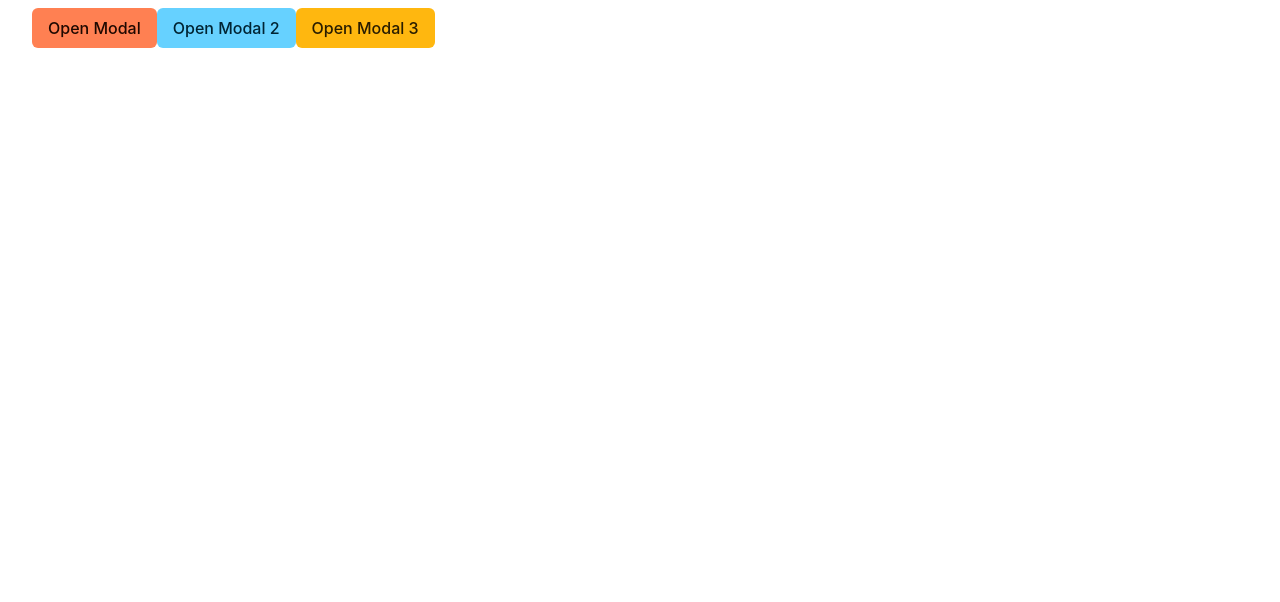
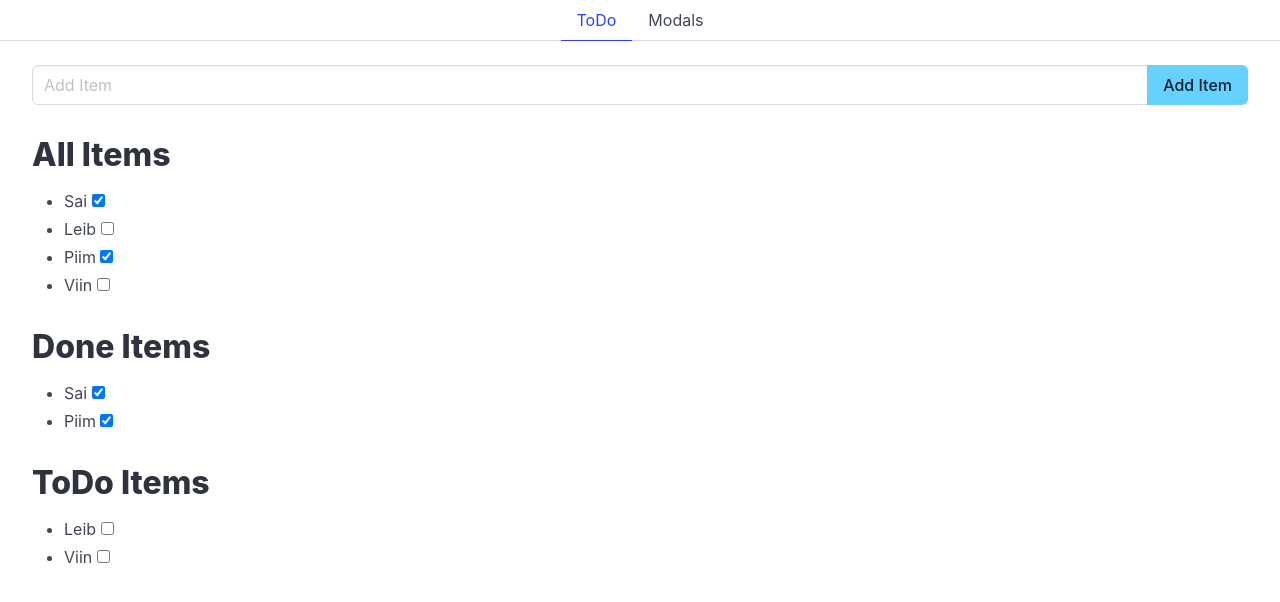
Before and after one commit to MariannAdelbert/learnvue, a Vue app: page / in a window 1280 px wide. Shown: the top 602 px of the page. Built offline with nearby package versions, Linux system fonts and the light colour scheme.

Commit message:
Add component is example

```diff
--- a/index.html
+++ b/index.html
@@ -9,6 +9,5 @@
 <body>
     <div id="app"></div>
     <script type="module" src="./src/index.js"></script>
-    </script>
 </body>
 </html>
--- a/src/App.vue
+++ b/src/App.vue
@@ -1,29 +1,21 @@
 <script setup>
 import { ref } from 'vue';
-import Modal from './components/Modal.vue';
-import ImgModal from './components/ImgModal.vue';
-let modalActive = ref(false);
-let modal2Active = ref(false);
-let modal3Active = ref(false);
+import Tabs from './components/Tabs.vue';
+import ToDo from './pages/ToDo.vue';
+import Modals from './pages/Modals.vue';
+
+let titles = ref(['ToDo', 'Modals']);
+let components = ref([
+    ToDo,
+    Modals,
+]);
+let activeTab = ref(0);
+
+function setActiveTab(i){
+    activeTab.value = i;
+}
 </script>
 <template>
-    <div class="container is-fluid content mt-2">
-        <button class="button is-primary" @click="modalActive = true">Open Modal</button>
-        <button class="button is-info" @click="modal2Active = true">Open Modal 2</button>
-        <button class="button is-warning" @click="modal3Active = true">Open Modal 3</button>
-        <ImgModal :active="modalActive" @close="modalActive = false" url="https://picsum.photos/1280/960?r=1"></ImgModal>
-        <ImgModal :active="modal2Active" @close="modal2Active = false" url="https://picsum.photos/1280/960?r=2"></ImgModal>
-        <Modal :active="modal3Active" @close="modal3Active = false">
-            <div class="card">
-                <div class="card-content">
-                    <div class="content">
-                        Lorem ipsum leo risus, porta ac consectetur ac, vestibulum at eros. Donec
-                        id elit non mi porta gravida at eget metus. Cum sociis natoque penatibus
-                        et magnis dis parturient montes, nascetur ridiculus mus. Cras mattis
-                        consectetur purus sit amet fermentum.
-                    </div>
-                </div>
-            </div>
-        </Modal>
-    </div>
+   <Tabs :active="activeTab" :items="titles" @changed="setActiveTab"></Tabs>
+   <component :is="components[activeTab]"></component>
 </template>
--- /dev/null
+++ b/src/components/Tabs.vue
@@ -0,0 +1,19 @@
+<script setup>
+import { ref } from 'vue';
+defineProps(['active', 'items']);
+const emit = defineEmits(['changed']);
+
+
+function setActive(i){
+    emit('changed', i);
+}
+</script>
+<template>
+    <div class="tabs is-centered">
+        <ul>
+            <li v-for="(item,i) in items" :class="{'is-active': i === active}" @click="setActive(i)">
+                <a>{{ item }}</a>
+            </li>
+        </ul>
+    </div>
+</template>
--- /dev/null
+++ b/src/pages/Modals.vue
@@ -0,0 +1,29 @@
+<script setup>
+import { ref } from 'vue';
+import Modal from '../components/Modal.vue';
+import ImgModal from '../components/ImgModal.vue';
+let modalActive = ref(false);
+let modal2Active = ref(false);
+let modal3Active = ref(false);
+</script>
+<template>
+    <div class="container is-fluid content mt-2">
+        <button class="button is-primary" @click="modalActive = true">Open Modal</button>
+        <button class="button is-info" @click="modal2Active = true">Open Modal 2</button>
+        <button class="button is-warning" @click="modal3Active = true">Open Modal 3</button>
+        <ImgModal :active="modalActive" @close="modalActive = false" url="https://picsum.photos/1280/960?r=1"></ImgModal>
+        <ImgModal :active="modal2Active" @close="modal2Active = false" url="https://picsum.photos/1280/960?r=2"></ImgModal>
+        <Modal :active="modal3Active" @close="modal3Active = false">
+            <div class="card">
+                <div class="card-content">
+                    <div class="content">
+                        Lorem ipsum leo risus, porta ac consectetur ac, vestibulum at eros. Donec
+                        id elit non mi porta gravida at eget metus. Cum sociis natoque penatibus
+                        et magnis dis parturient montes, nascetur ridiculus mus. Cras mattis
+                        consectetur purus sit amet fermentum.
+                    </div>
+                </div>
+            </div>
+        </Modal>
+    </div>
+</template>
```
